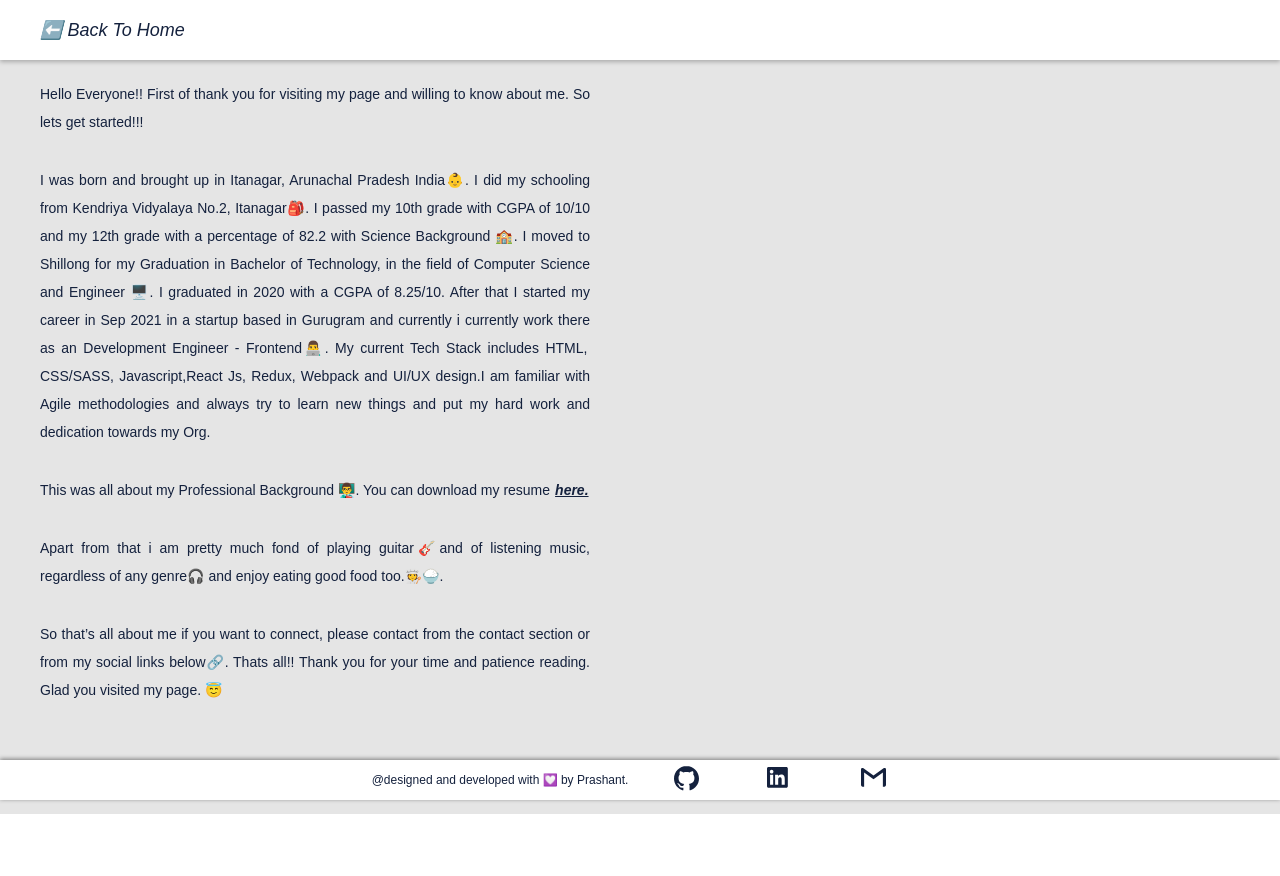
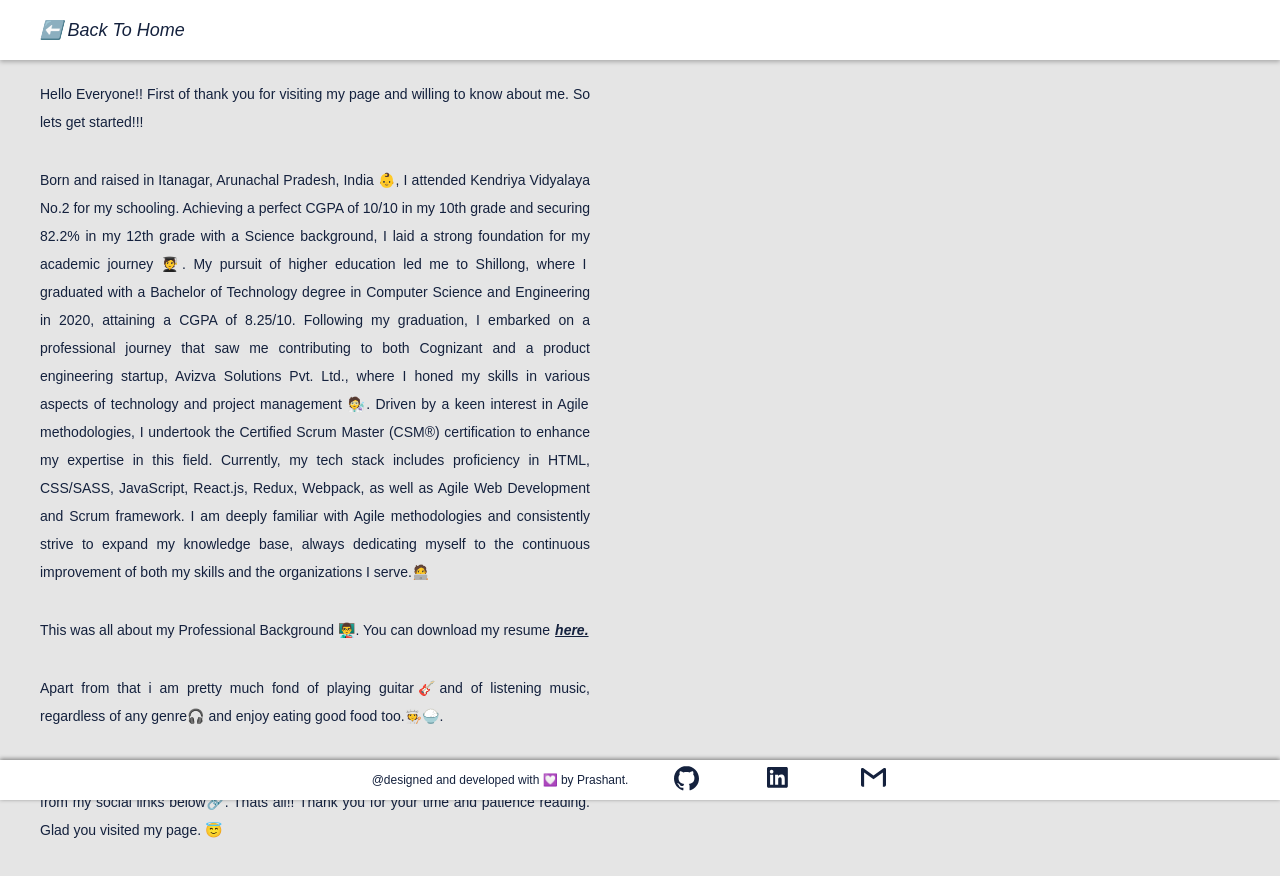
Before and after one commit to prashant00797/My-Portfolio, a React (Create React App) app: page /about in a window 1280 px wide. Shown: the top 876 px of the page. Before the commit the page ends 814 px from the top, so only its background shows below. Built offline with nearby package versions, Linux system fonts and the light colour scheme.

Commit message:
minor content change

```diff
--- a/src/Data/constant.js
+++ b/src/Data/constant.js
@@ -29,7 +29,7 @@ export const NavbarConstant = {
 export const HeaderConstant = {
   SALUTATION: "Hello Everyone!",
   NAME: "My Self Prashant Nath",
-  OCCUPATION: "A Front End Developer from INDIA.",
+  OCCUPATION: "Front End Developer & CSM®️.",
 };
 
 export const MajorProjects = [
@@ -112,7 +112,11 @@ export const AboutData = {
   COPYRIGHT: "@designed and developed with 💟 by Prashant.",
   PERSONAL_INFO_GREETINGS: `Hello Everyone!! First of thank you for visiting my page and willing to know about me. So lets get started!!!`,
 
-  PERSONAL_INFO_ACADEMIC: ` I was born  and brought up in Itanagar, Arunachal Pradesh India👶. I did my schooling from Kendriya Vidyalaya No.2, Itanagar🎒. I passed my 10th grade with CGPA of 10/10 and my 12th grade with a percentage of 82.2 with Science Background 🏫. I moved to Shillong for my Graduation in Bachelor of Technology, in the field of Computer Science and Engineer 🖥️. I graduated in 2020 with a CGPA of 8.25/10. After that I started my career in Sep 2021 in a startup based in Gurugram and currently i currently work there as an Development Engineer - Frontend👨‍💻. My current Tech Stack includes HTML, CSS/SASS, Javascript,React Js, Redux, Webpack and UI/UX design.I am familiar with Agile methodologies and always try to learn new things and put my hard work and  dedication towards my Org.`,
+  PERSONAL_INFO_ACADEMIC: `Born and raised in Itanagar, Arunachal Pradesh, India 👶, I attended Kendriya Vidyalaya No.2 for my schooling. Achieving a perfect CGPA of 10/10 in my 10th grade and securing 82.2% in my 12th grade with a Science background, I laid a strong foundation for my academic journey 🧑‍🎓.
+
+My pursuit of higher education led me to Shillong, where I graduated with a Bachelor of Technology degree in Computer Science and Engineering in 2020, attaining a CGPA of 8.25/10. Following my graduation, I embarked on a professional journey that saw me contributing to both Cognizant and a product engineering startup, Avizva Solutions Pvt. Ltd., where I honed my skills in various aspects of technology and project management 🧑‍🔬.
+
+Driven by a keen interest in Agile methodologies, I undertook the Certified Scrum Master (CSM®) certification to enhance my expertise in this field. Currently, my tech stack includes proficiency in HTML, CSS/SASS, JavaScript, React.js, Redux, Webpack, as well as Agile Web Development and Scrum framework. I am deeply familiar with Agile methodologies and consistently strive to expand my knowledge base, always dedicating myself to the continuous improvement of both my skills and the organizations I serve.🧑‍💻`,
 
   PERSONAL_INFO_ACADEMIC__RESUME: `This was all about my Professional Background 👨‍🏫. You can download my resume`,
 
```
Also changed, not shown: src/asset/Screenshot 2023-08-21 172140.png (added).
